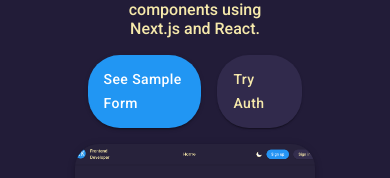
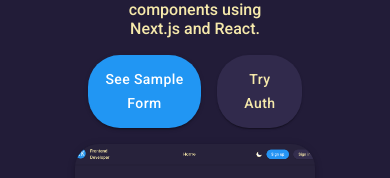
Before and after one commit to Nellak2017/freelance-micro-samples, a Next.js app: page / in a window 390 px wide. Shown: the part 417-595 px from the top of the page. Built offline with nearby package versions, Linux system fonts and the light colour scheme.

Commit message:
Fix minor UX issues like non centered section, non centered button, and Footer that overflows too much.

```diff
--- a/src/UI/molecules/Footer/Footer.slots.js
+++ b/src/UI/molecules/Footer/Footer.slots.js
@@ -8,7 +8,7 @@ import { PageContainer } from '../PageContainer/PageContainer'
 // TODO: Fix the inconsistent gap between columns on < sm screens when it is in flex-direction: column
 const { left, right } = CLOSING_REMARKS
 const Column = ({ state }) => (
-    <Box height='100%' display='flex' flexDirection='column' gap={2} >
+    <Box display='flex' flexDirection='column' gap={2} >
         <Typography component='h3' variant='h3'>{state?.title}</Typography>
         <Box display='flex' flexDirection='column' gap={2}>
             {state?.links?.map(({ href, label }) => (<NextLink key={label} href={href ?? '/'}>{label}</NextLink>))}
--- a/src/UI/molecules/PageContainer/PageContainer.js
+++ b/src/UI/molecules/PageContainer/PageContainer.js
@@ -1,2 +1,2 @@
 import Container from '@mui/material/Container'
-export const PageContainer = ({ children, sx, ...props }) => (<Container maxWidth='xl' disableGutters sx={{ px: { xs: 2, sm: 3 }, width: '100%', ...sx }} {...props}> {children}</Container>)
+export const PageContainer = ({ children, sx, ...props }) => (<Container maxWidth='xl' disableGutters sx={{ px: { xs: 2, sm: 3 }, width: '100%', display: 'flex', justifyContent: 'center', ...sx }} {...props}> {children}</Container>)
--- a/src/UI/styles/MUITheme.js
+++ b/src/UI/styles/MUITheme.js
@@ -9,7 +9,7 @@ const baseTheme = {
             styleOverrides: {
                 root: ({ theme, ownerState }) => ({
                     textTransform: 'none', minWidth: '85px', color: theme.palette[ownerState?.color || 'primary'].contrastText, backgroundColor: theme.palette[ownerState?.color || 'primary'].main,
-                    borderRadius: '32px', paddingBlock: '12px', [theme.breakpoints.up('sm')]: { paddingBlock: '6px' },
+                    borderRadius: '32px', paddingBlock: '12px', [theme.breakpoints.up('sm')]: { paddingBlock: '6px' }, textAlign: 'center',
                     '& path': { color: theme.palette[ownerState?.color || 'primary'].contrastText, },
                     '&:hover': { backgroundColor: theme.palette[ownerState?.color || 'primary'].dark, color: theme.palette[ownerState?.color || 'primary'].contrastText, fontWeight: 'bold', },
                     '&:active, &:focus': { backgroundColor: theme.palette[ownerState?.color || 'primary'].darker ?? theme.palette[ownerState?.color || 'primary'].dark, color: theme.palette[ownerState?.color || 'primary'].contrastText, },
```
